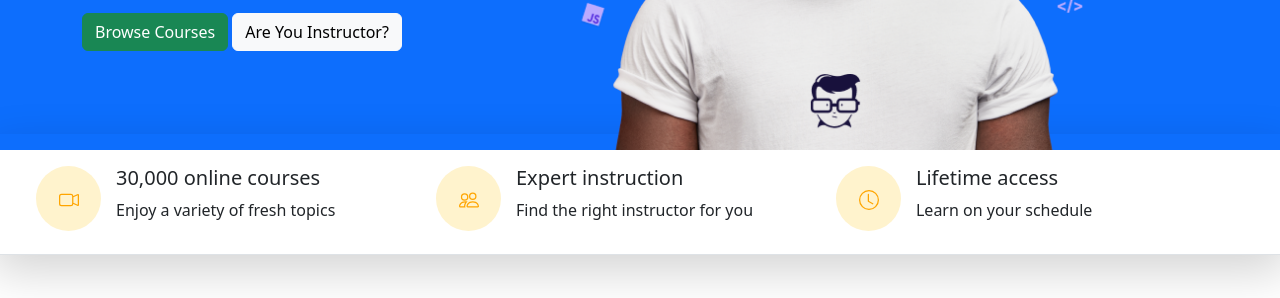
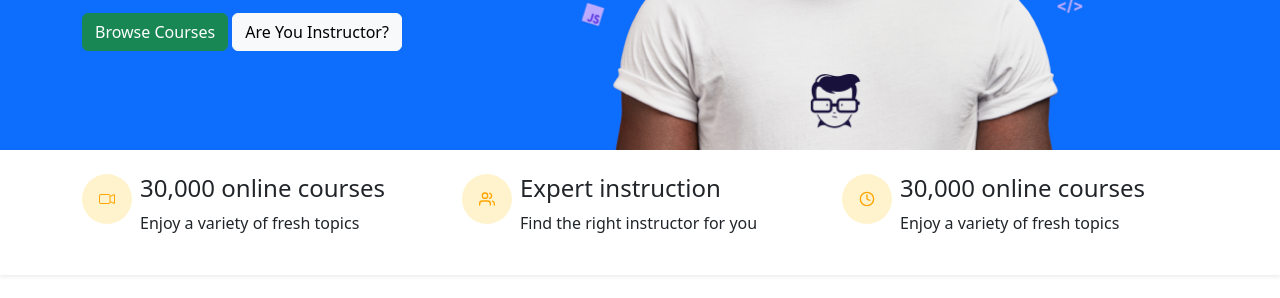
Before and after one commit to MarcoCipolletta/U2-W2-D4, a plain HTML site: page index.html in a window 1280 px wide. Shown: the part 319-617 px from the top of the page. Drawn offline with nearby package versions, Linux system fonts and the light colour scheme.

Commit message:
fixed under hero section

```diff
--- a/index.html
+++ b/index.html
@@ -106,65 +106,79 @@
       </div>
     </section>
     <!-- under hero -->
-    <div class="row px-3 py-3 px-lg-5 g-3 border-bottom shadow-lg">
-      <div class="col col-12 col-lg-4">
-        <div class="row">
-          <div class="col col-2 p-0">
-            <div class="bg-warning-subtle rounded-circle d-flex justify-content-center align-items-center" style="width: 65px; height: 65px">
-              <div class="">
-                <svg xmlns="http://www.w3.org/2000/svg" width="20" height="20" fill="orange" class="bi bi-camera-video" viewBox="0 0 16 16">
+    <section class="bg-white py-4 shadow-sm">
+      <div class="container">
+        <div class="row row-cols-1 row-cols-md-3">
+          <div class="col d-flex mb-3 mb-md-0">
+            <div class="bg-warning-subtle rounded-circle d-flex justify-content-center align-items-center" style="width: 50px; height: 50px">
+              <svg xmlns="http://www.w3.org/2000/svg" width="16" height="16" fill="orange" class="bi bi-camera-video" viewBox="0 0 16 16">
                 <path
                   fill-rule="evenodd"
                   d="M0 5a2 2 0 0 1 2-2h7.5a2 2 0 0 1 1.983 1.738l3.11-1.382A1 1 0 0 1 16 4.269v7.462a1 1 0 0 1-1.406.913l-3.111-1.382A2 2 0 0 1 9.5 13H2a2 2 0 0 1-2-2zm11.5 5.175 3.5 1.556V4.269l-3.5 1.556zM2 4a1 1 0 0 0-1 1v6a1 1 0 0 0 1 1h7.5a1 1 0 0 0 1-1V5a1 1 0 0 0-1-1z"
                 />
               </svg>
             </div>
+
+            <div class="d-flex flex-column ms-2">
+              <h4>30,000 online courses</h4>
+              <p class="fs-6">Enjoy a variety of fresh topics</p>
             </div>
           </div>
-          <div class="col col-10">
-            <h5>30,000 online courses</h5>
-            <p>Enjoy a variety of fresh topics</p>
+          <div class="col d-flex mb-3 mb-md-0">
+            <div class="bg-warning-subtle rounded-circle d-flex justify-content-center align-items-center" style="width: 50px; height: 50px">
+              <svg
+                xmlns="http://www.w3.org/2000/svg"
+                width="16"
+                height="16"
+                viewBox="0 0 24 24"
+                fill="none"
+                stroke="currentColor"
+                stroke-width="2"
+                stroke-linecap="round"
+                stroke-linejoin="round"
+                class="feather feather-users"
+                style="color: orange"
+              >
+                <path d="M17 21v-2a4 4 0 0 0-4-4H5a4 4 0 0 0-4 4v2"></path>
+                <circle cx="9" cy="7" r="4"></circle>
+                <path d="M23 21v-2a4 4 0 0 0-3-3.87"></path>
+                <path d="M16 3.13a4 4 0 0 1 0 7.75"></path>
+              </svg>
+            </div>
+
+            <div class="d-flex flex-column ms-2">
+              <h4>Expert instruction</h4>
+              <p class="fs-6">Find the right instructor for you</p>
             </div>
           </div>
-      </div>
-      <div class="col col-12 col-lg-4">
-        <div class="row">
-          <div class="col col-2 p-0">
-            <div class="bg-warning-subtle rounded-circle d-flex justify-content-center align-items-center" style="width: 65px; height: 65px">
-              <div class="">
-                <svg xmlns="http://www.w3.org/2000/svg" width="20" height="20" fill="orange" class="bi bi-people" viewBox="0 0 16 16">
-                  <path
-                    d="M15 14s1 0 1-1-1-4-5-4-5 3-5 4 1 1 1 1zm-7.978-1L7 12.996c.001-.264.167-1.03.76-1.72C8.312 10.629 9.282 10 11 10c1.717 0 2.687.63 3.24 1.276.593.69.758 1.457.76 1.72l-.008.002-.014.002zM11 7a2 2 0 1 0 0-4 2 2 0 0 0 0 4m3-2a3 3 0 1 1-6 0 3 3 0 0 1 6 0M6.936 9.28a6 6 0 0 0-1.23-.247A7 7 0 0 0 5 9c-4 0-5 3-5 4q0 1 1 1h4.216A2.24 2.24 0 0 1 5 13c0-1.01.377-2.042 1.09-2.904.243-.294.526-.569.846-.816M4.92 10A5.5 5.5 0 0 0 4 13H1c0-.26.164-1.03.76-1.724.545-.636 1.492-1.256 3.16-1.275ZM1.5 5.5a3 3 0 1 1 6 0 3 3 0 0 1-6 0m3-2a2 2 0 1 0 0 4 2 2 0 0 0 0-4"
-                  />
+          <div class="col d-flex mb-0">
+            <div class="bg-warning-subtle rounded-circle d-flex justify-content-center align-items-center" style="width: 50px; height: 50px">
+              <svg
+                xmlns="http://www.w3.org/2000/svg"
+                width="16"
+                height="16"
+                viewBox="0 0 24 24"
+                fill="none"
+                stroke="currentColor"
+                stroke-width="2"
+                stroke-linecap="round"
+                stroke-linejoin="round"
+                class="feather feather-clock"
+                style="color: orange"
+              >
+                <circle cx="12" cy="12" r="10"></circle>
+                <polyline points="12 6 12 12 16 14"></polyline>
               </svg>
             </div>
-            </div>
-          </div>
-          <div class="col col-10">
-            <h5 class="fs-">Expert instruction</h5>
-            <p>Find the right instructor for you</p>
-          </div>
-        </div>
-      </div>
-      <div class="col col-12 col-lg-4">
-        <div class="row">
-          <div class="col col-2 p-0">
-            <div class="bg-warning-subtle rounded-circle d-flex justify-content-center align-items-center" style="width: 65px; height: 65px">
-              <div class="">
-                <svg xmlns="http://www.w3.org/2000/svg" width="20" height="20" fill="orange" class="bi bi-clock" viewBox="0 0 16 16">
-                  <path d="M8 3.5a.5.5 0 0 0-1 0V9a.5.5 0 0 0 .252.434l3.5 2a.5.5 0 0 0 .496-.868L8 8.71z" />
-                  <path d="M8 16A8 8 0 1 0 8 0a8 8 0 0 0 0 16m7-8A7 7 0 1 1 1 8a7 7 0 0 1 14 0" />
-                </svg>
-              </div>
-            </div>
-          </div>
-          <div class="col col-10">
-            <h5>Lifetime access</h5>
-            <p>Learn on your schedule</p>
+
+            <div class="d-flex flex-column ms-2">
+              <h4>30,000 online courses</h4>
+              <p class="fs-6">Enjoy a variety of fresh topics</p>
             </div>
           </div>
         </div>
       </div>
+    </section>
 
     <!-- reccomended to you -->
     <div class="my-5 px-3 px-lg-5">
```
Lines whose indentation alone changed are shown as unchanged.
